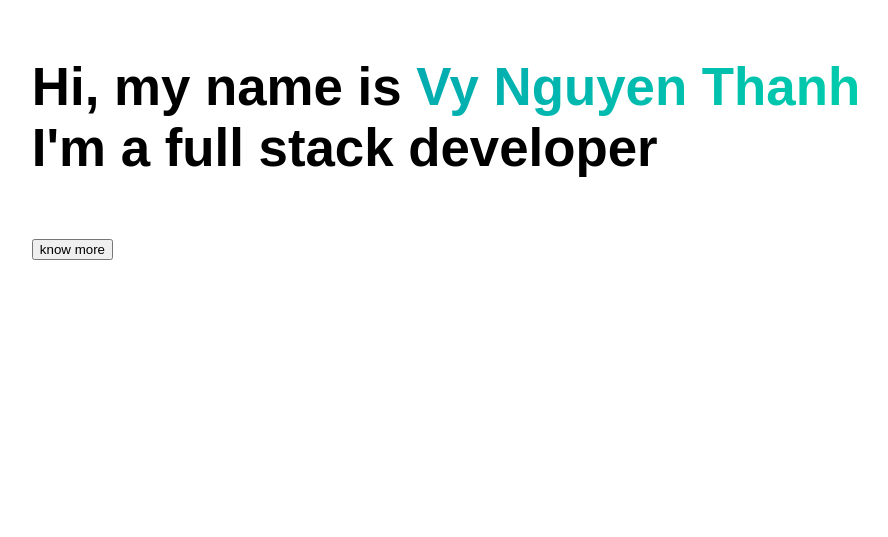
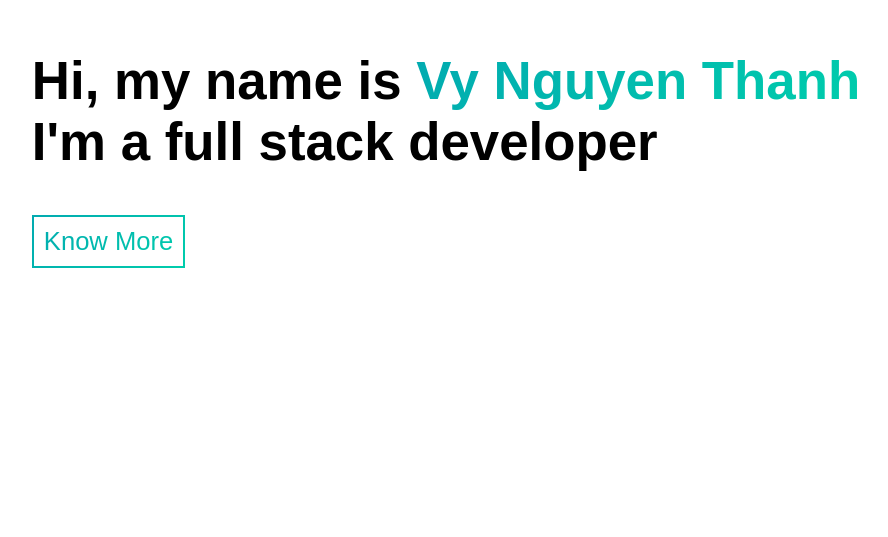
Before and after one commit to primofin/full-stack-developer-portfolio, a React (Create React App) app: page / in a window 1280 px wide. Shown: the part 263-800 px from the top of the page, without its empty margins (194-1082 px from the left). Built offline with nearby package versions, Linux system fonts and the light colour scheme; a web font is replaced by a local one.

Commit message:
style hero know more btn

```diff
--- a/src/components/Hero/index.tsx
+++ b/src/components/Hero/index.tsx
@@ -15,7 +15,7 @@ const Hero = () => {
         </Fade>
         <Fade direction="left" duration={1000} delay={1000}>
           <Link to="about" smooth duration={1000}>
-            <button>know more</button>
+            <button className="hero__more-btn">know more</button>
           </Link>
         </Fade>
       </div>
--- a/src/style/abstracts/_mixins.scss
+++ b/src/style/abstracts/_mixins.scss
@@ -17,3 +17,19 @@
     }
   }
 }
+
+@mixin transparent-text {
+  background-image: linear-gradient(135deg, $primary-color, $secondary-color);
+  background-clip: text;
+  -webkit-text-fill-color: transparent;
+}
+
+@mixin transparent-border {
+  background-clip: text;
+  -webkit-text-fill-color: transparent;
+  border-width: 2px;
+  border-style: solid;
+  border-image: linear-gradient(135deg, $primary-color, $secondary-color);
+  border-image-slice: 1;
+  cursor: pointer;
+}
--- a/src/style/components/_hero.scss
+++ b/src/style/components/_hero.scss
@@ -11,8 +11,18 @@
     font-size: $big-font-size;
   }
   &__my-name {
-    background-image: linear-gradient(135deg, $primary-color, $secondary-color);
-    background-clip: text;
-    -webkit-text-fill-color: transparent;
+    @include transparent-text;
+  }
+  &__more-btn {
+    text-transform: capitalize;
+    font-size: $mid-font-size;
+    font-family: Mont-title, sans-serif;
+    padding: 10px;
+    @include transparent-text;
+    @include transparent-border;
+  }
+  &__more-btn:hover {
+    background-clip: padding-box;
+    -webkit-text-fill-color: $white-color;
   }
 }
```
